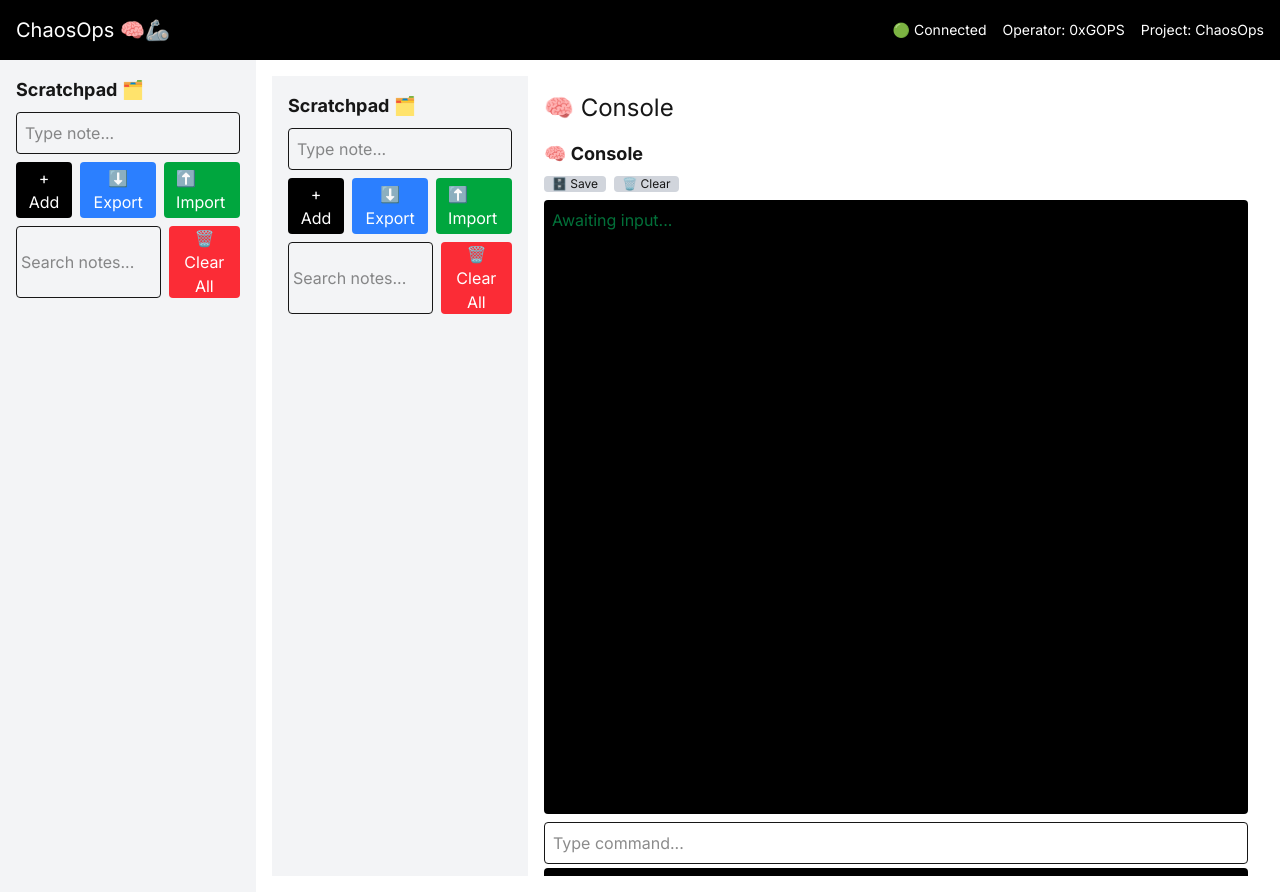
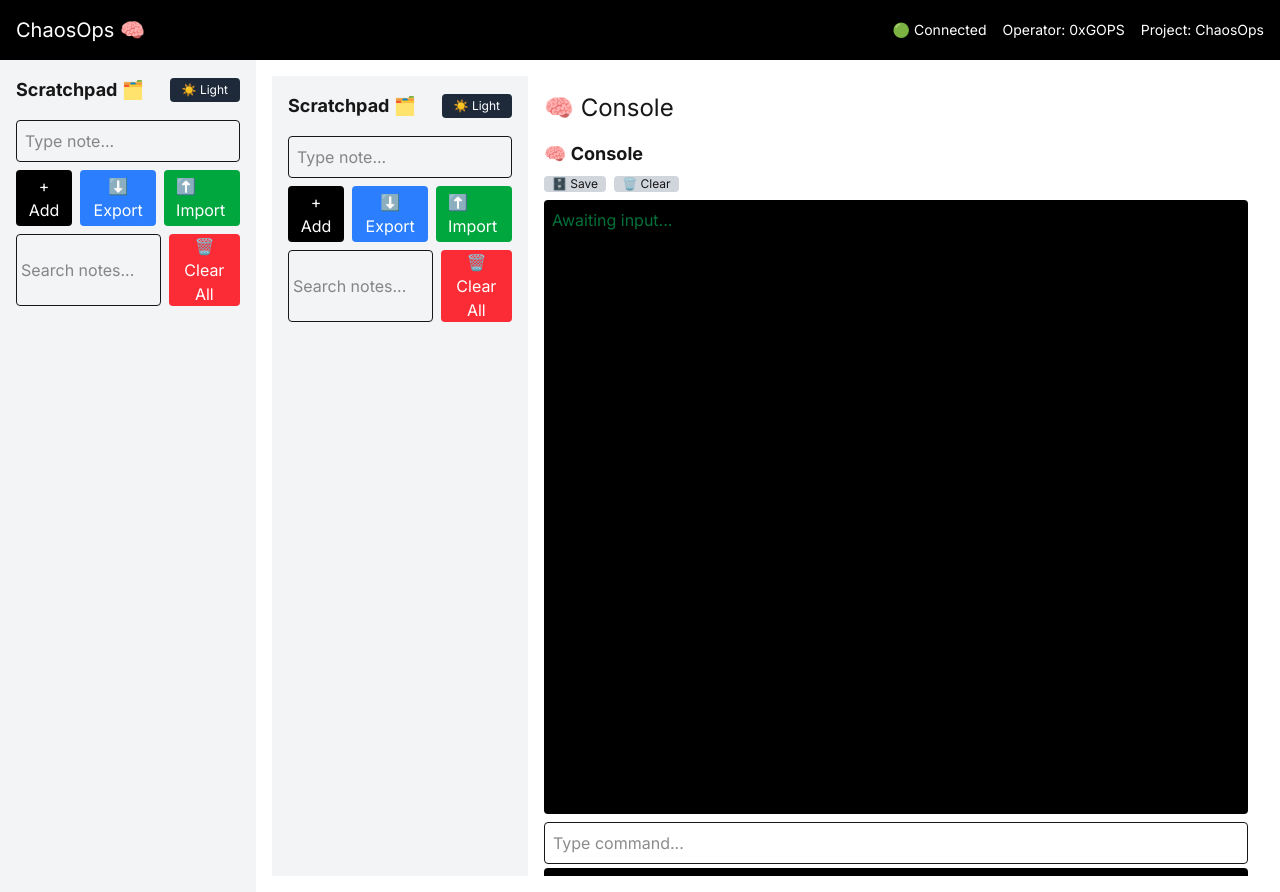
Before and after one commit to 0xgops/chaosops, a Next.js app: page /console in a window 1280 px wide. Built offline with nearby package versions, Linux system fonts and the light colour scheme.

Commit message:
✨ Sidebar glow-up: theme toggle + polish

```diff
--- a/package.json
+++ b/package.json
@@ -10,6 +10,7 @@
   },
   "dependencies": {
     "next": "15.3.4",
+    "next-themes": "^0.4.6",
     "openai": "^5.8.2",
     "react": "^19.0.0",
     "react-dom": "^19.0.0"
--- a/src/app/components/Sidebar.tsx
+++ b/src/app/components/Sidebar.tsx
@@ -1,6 +1,7 @@
 'use client';
 
 import { useEffect, useState } from 'react';
+import ThemeToggle from './ThemeToggle';
 
 interface Note {
   text: string;
@@ -13,13 +14,15 @@ export default function Sidebar() {
   const [search, setSearch] = useState('');
   const [expanded, setExpanded] = useState<number | null>(null);
 
-  // Load notes from localStorage
+  // Load notes
   useEffect(() => {
     const saved = localStorage.getItem('chaosops-notes');
-    if (saved) setNotes(JSON.parse(saved));
+    if (saved) {
+      setNotes(JSON.parse(saved));
+    }
   }, []);
 
-  // Save notes to localStorage
+  // Save notes
   useEffect(() => {
     localStorage.setItem('chaosops-notes', JSON.stringify(notes));
   }, [notes]);
@@ -35,11 +38,10 @@ export default function Sidebar() {
   };
 
   const deleteNote = (index: number) => {
-    if (confirm('Delete this note?')) {
-      const newNotes = [...notes];
-      newNotes.splice(index, 1);
-      setNotes(newNotes);
-    }
+    if (!confirm('Delete this note?')) return;
+    const newNotes = [...notes];
+    newNotes.splice(index, 1);
+    setNotes(newNotes);
   };
 
   const clearAll = () => {
@@ -79,9 +81,7 @@ export default function Sidebar() {
       try {
         const imported = JSON.parse(event.target?.result as string);
         if (Array.isArray(imported)) {
-          const validNotes = imported.filter(
-            (n) => n.text && n.timestamp
-          );
+          const validNotes = imported.filter((n) => n.text && n.timestamp);
           setNotes([...validNotes, ...notes]);
         } else {
           alert('Invalid file format.');
@@ -98,8 +98,11 @@ export default function Sidebar() {
   );
 
   return (
-    <aside className="bg-gray-100 w-64 p-4 flex flex-col">
-      <h2 className="text-lg font-bold mb-2">Scratchpad 🗂️</h2>
+    <aside className="bg-gray-100 dark:bg-zinc-800 w-64 p-4 flex flex-col">
+      <div className="flex justify-between items-center mb-4">
+        <h2 className="text-lg font-bold">Scratchpad 🗂️</h2>
+        <ThemeToggle />
+      </div>
 
       <input
         className="border p-2 mb-2 rounded"
@@ -114,18 +117,18 @@ export default function Sidebar() {
 
       <div className="flex gap-2 mb-2">
         <button
-          className="bg-black text-white px-3 py-1 rounded"
+          className="bg-black text-white px-3 py-1 rounded hover:opacity-80 transition"
           onClick={addNote}
         >
           + Add
         </button>
         <button
-          className="bg-blue-500 text-white px-3 py-1 rounded"
+          className="bg-blue-500 text-white px-3 py-1 rounded hover:opacity-80 transition"
           onClick={exportNotes}
         >
           ⬇️ Export
         </button>
-        <label className="bg-green-600 text-white px-3 py-1 rounded cursor-pointer">
+        <label className="bg-green-600 text-white px-3 py-1 rounded cursor-pointer hover:opacity-80 transition">
           ⬆️ Import
           <input type="file" accept=".json" className="hidden" onChange={importNotes} />
         </label>
@@ -139,7 +142,7 @@ export default function Sidebar() {
           onChange={(e) => setSearch(e.target.value)}
         />
         <button
-          className="bg-red-500 text-white px-2 rounded"
+          className="bg-red-500 text-white px-2 rounded hover:opacity-80 transition"
           onClick={clearAll}
         >
           🗑️ Clear All
@@ -150,7 +153,7 @@ export default function Sidebar() {
         {filteredNotes.map((note, i) => (
           <div
             key={i}
-            className="bg-white p-2 rounded shadow flex flex-col gap-1"
+            className="bg-white dark:bg-zinc-700 p-2 rounded shadow flex flex-col gap-1"
           >
             <div className="flex justify-between">
               <span className="text-sm font-medium">
--- /dev/null
+++ b/src/app/components/ThemeToggle.tsx
@@ -0,0 +1,16 @@
+'use client';
+
+import { useTheme } from 'next-themes';
+
+export default function ThemeToggle() {
+  const { theme, setTheme } = useTheme();
+
+  return (
+    <button
+      className="bg-gray-800 text-white px-3 py-1 rounded text-xs hover:opacity-80 transition"
+      onClick={() => setTheme(theme === 'light' ? 'dark' : 'light')}
+    >
+      {theme === 'light' ? '🌙 Dark' : '☀️ Light'}
+    </button>
+  );
+}
--- a/src/app/layout.tsx
+++ b/src/app/layout.tsx
@@ -1,6 +1,7 @@
 import './globals.css';
+import { Inter } from 'next/font/google';
+import { ThemeProvider } from 'next-themes';
 import Sidebar from './components/Sidebar';
-import { Inter } from 'next/font/google';
 
 const inter = Inter({ subsets: ['latin'] });
 
@@ -15,32 +16,29 @@ export default function RootLayout({
   children: React.ReactNode;
 }) {
   return (
-    <html lang="en">
-      <body className={`${inter.className} bg-gray-50`}>
+    <html lang="en" suppressHydrationWarning>
+      <body className={`${inter.className} bg-gray-50 dark:bg-black`}>
+        <ThemeProvider attribute="class" defaultTheme="system" enableSystem>
           <div className="flex flex-col h-screen">
 
-          {/* 🔳 Top Navigation */}
+            {/* 🔳 Top Bar */}
             <header className="bg-black text-white p-4 flex justify-between items-center">
-            <h1 className="text-xl">ChaosOps 🧠🦾</h1>
+              <h1 className="text-xl">ChaosOps 🧠</h1>
               <div className="space-x-4 text-sm">
-              <span>🟢 Connected</span>
+                <span className="hidden sm:inline">🟢 Connected</span>
                 <span>Operator: 0xGOPS</span>
                 <span>Project: ChaosOps</span>
               </div>
             </header>
 
-          {/* 🔥 Main App Layout */}
             <div className="flex flex-1">
-            {/* Sidebar for Notes */}
               <Sidebar />
-
-            {/* Dynamic Content */}
-            <main className="flex-1 p-4 bg-white overflow-auto">
+              <main className="flex-1 p-4 bg-white dark:bg-zinc-900 overflow-auto">
                 {children}
               </main>
             </div>
-
           </div>
+        </ThemeProvider>
       </body>
     </html>
   );
```
Also changed, not shown: 1 other file (tests, documents, lock files or other folders). Lines whose indentation alone changed are shown as unchanged.
